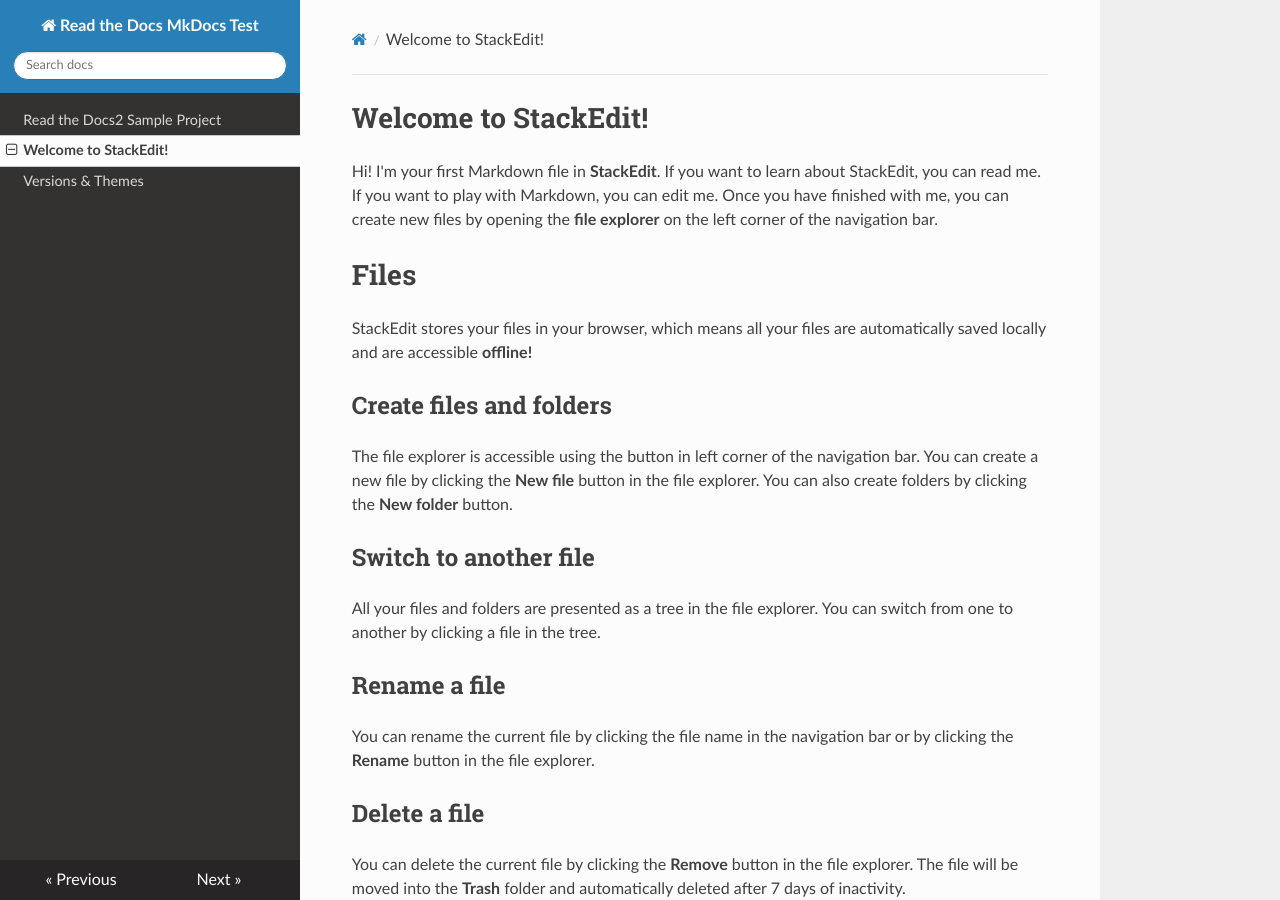
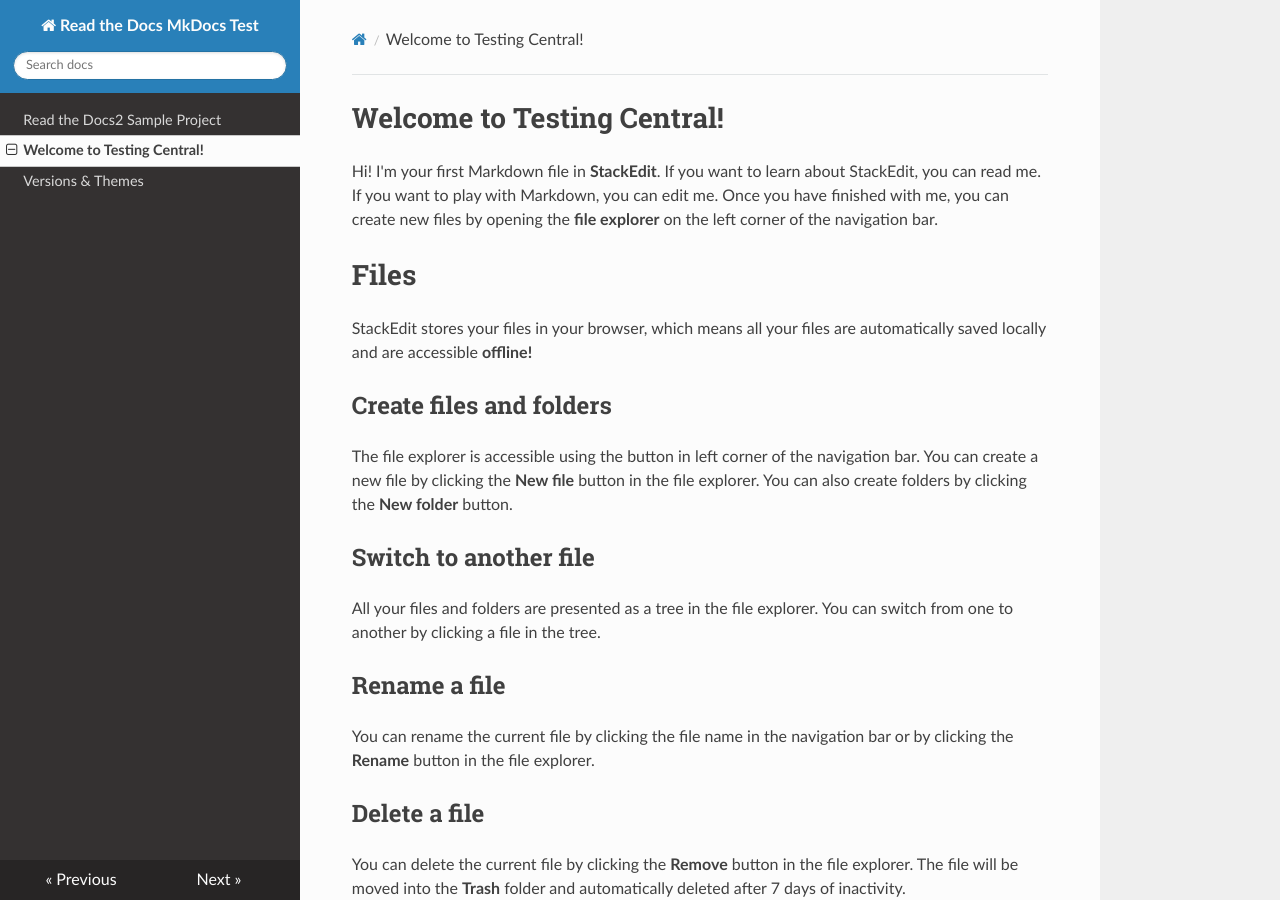
Before and after one commit to billsecond/PhotoResizer, an MkDocs documentation site: the page built from docs/Sample.md, in a window 1280 px wide and 900 px high. Built offline with MkDocs 1.6.1, drawn with Linux system fonts in a browser that asks for light colours; nearby versions of some CDN libraries.

Commit message:
Update Sample.md

```diff
--- a/docs/Sample.md
+++ b/docs/Sample.md
@@ -1,4 +1,4 @@
-# Welcome to StackEdit!
+# Welcome to Testing Central!
 
 Hi! I'm your first Markdown file in **StackEdit**. If you want to learn about StackEdit, you can read me. If you want to play with Markdown, you can edit me. Once you have finished with me, you can create new files by opening the **file explorer** on the left corner of the navigation bar.
 
```
